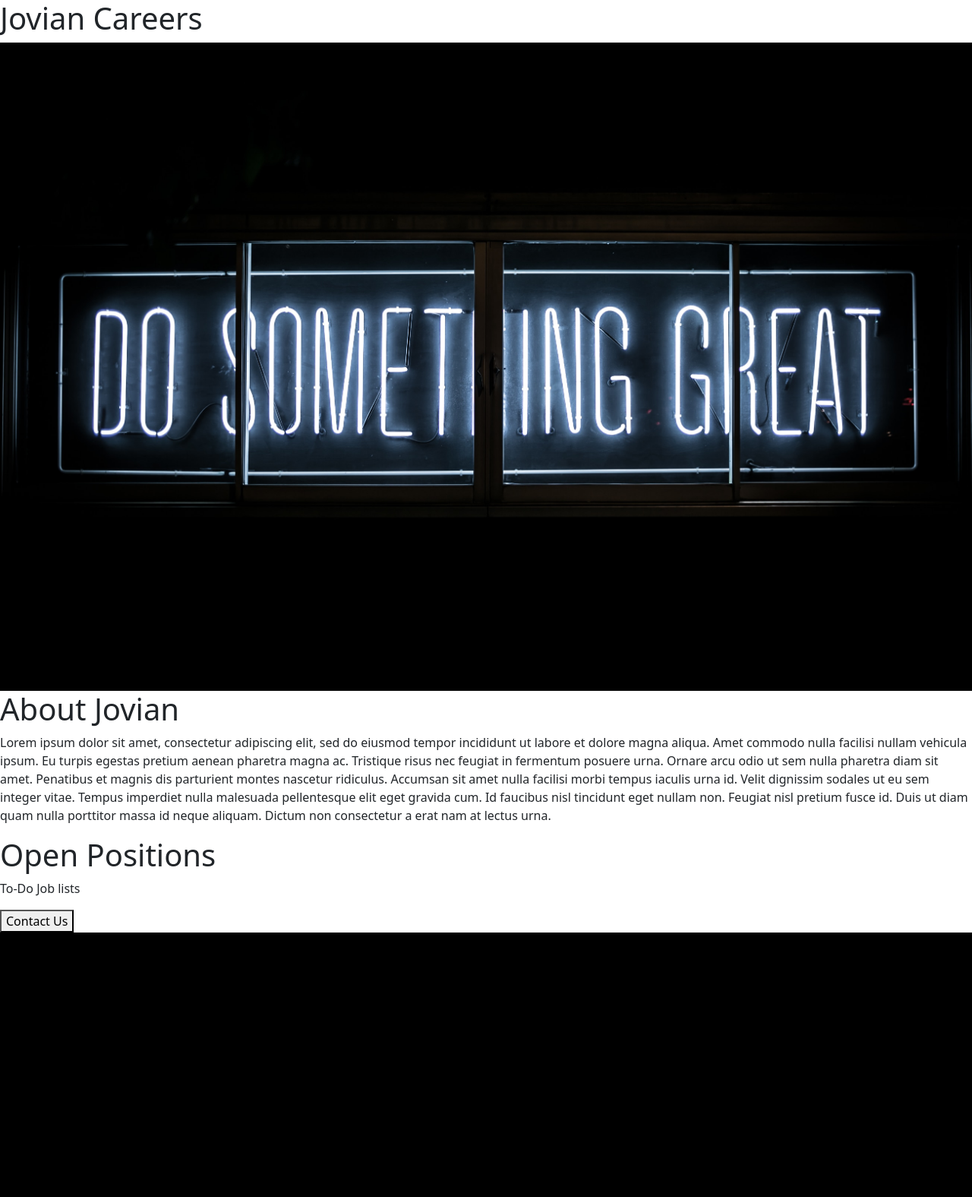
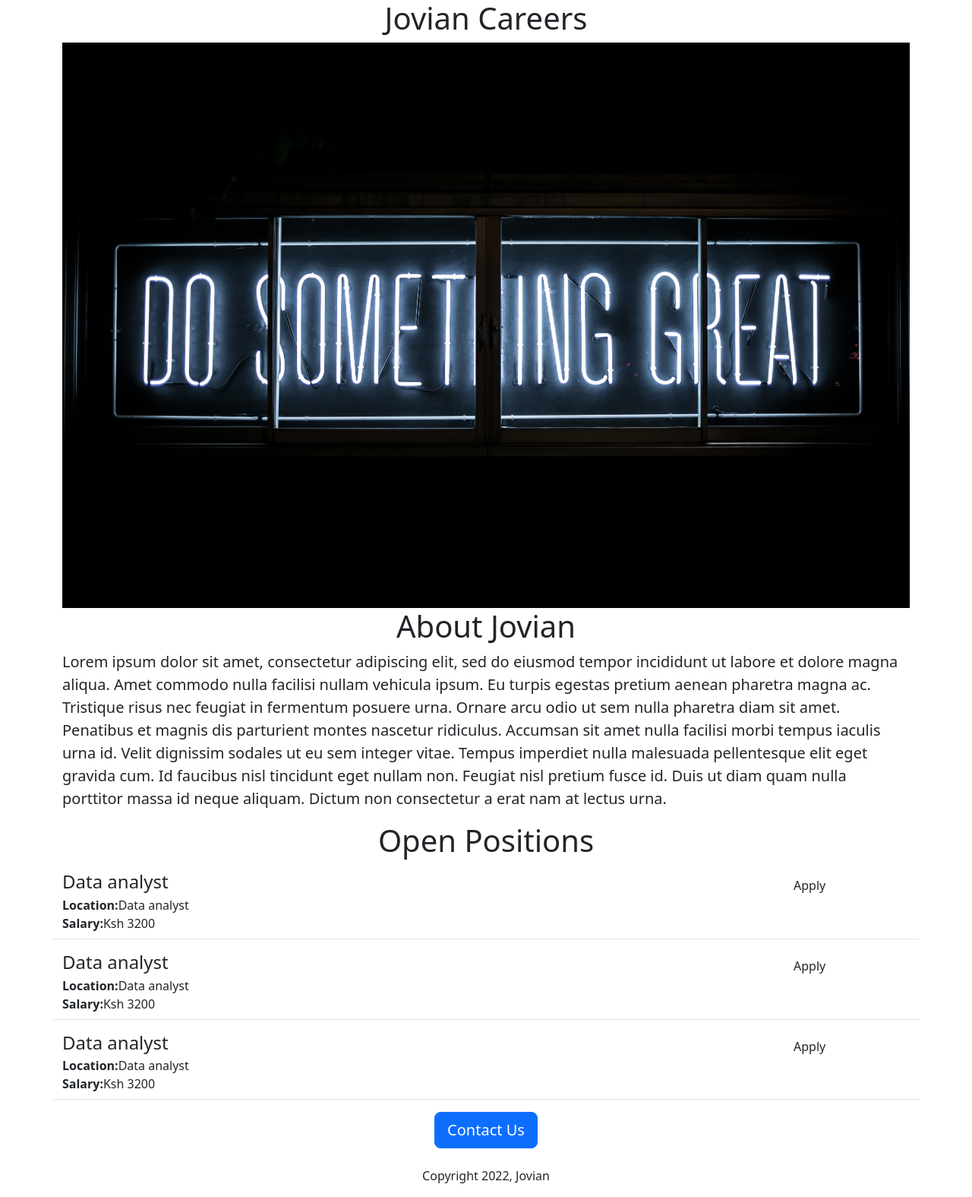
Before and after one commit to KEEPlagat/jovian-careers-v2, a Flask app: page / in a window 1280 px wide. Shown: the whole page at 76% size. Before the commit the page ends 1227 px from the top, so only its background shows below. Run offline with Flask 2, Linux system fonts and the light colour scheme.

Commit message:
Added routing and dynamic pages

```diff
--- a/main.py
+++ b/main.py
@@ -1,11 +1,33 @@
-from flask import Flask, render_template
+from flask import Flask, render_template, jsonify
 
 app = Flask(__name__)
+
+JOBS = [{
+  'id': 1,
+  'title': "Data analyst",
+  'location': "kenya",
+  'salary': "Ksh 3200"
+}, {
+  'id': 2,
+  'title': "Data analyst",
+  'location': "kenya",
+  'salary': "Ksh 3200"
+}, {
+  'id': 3,
+  'title': "Data analyst",
+  'location': "kenya",
+  'salary': "Ksh 3200"
+}]
 
 
 @app.route('/')
 def index():
-  return render_template('home.html')
+  return render_template('home.html', jobs=JOBS)
+
+
+@app.route('/api/jobs')
+def list_jobs():
+  return jsonify(JOBS)
 
 
 app.run(host='0.0.0.0', port=81, debug=True)
--- a/templates/home.html
+++ b/templates/home.html
@@ -6,17 +6,25 @@
     <link href="https://cdn.jsdelivr.net/npm/bootstrap@5.3.0-alpha3/dist/css/bootstrap.min.css" rel="stylesheet" integrity="sha384-KK94CHFLLe+nY2dmCWGMq91rCGa5gtU4mk92HdvYe+M/SXH301p5ILy+dN9+nJOZ" crossorigin="anonymous">
   </head>
   <body>
-    <div id="container">
-            <h1>Jovian Careers</h1>
+    <div class="container">
+            <h1 class="text-center">Jovian Careers</h1>
     <img class="img-fluid" id="banner"  src="https://crud.keeplagat.repl.co/static/banner.jpg">
-    <h1>About Jovian</h1>
-    <p>Lorem ipsum dolor sit amet, consectetur adipiscing elit, sed do eiusmod tempor incididunt ut labore et dolore magna aliqua. Amet commodo nulla facilisi nullam vehicula ipsum. Eu turpis egestas pretium aenean pharetra magna ac. Tristique risus nec feugiat in fermentum posuere urna. Ornare arcu odio ut sem nulla pharetra diam sit amet. Penatibus et magnis dis parturient montes nascetur ridiculus. Accumsan sit amet nulla facilisi morbi tempus iaculis urna id. Velit dignissim sodales ut eu sem integer vitae. Tempus imperdiet nulla malesuada pellentesque elit eget gravida cum. Id faucibus nisl tincidunt eget nullam non. Feugiat nisl pretium fusce id. Duis ut diam quam nulla porttitor massa id neque aliquam. Dictum non consectetur a erat nam at lectus urna.</p>
-    <h1>Open Positions</h1>
-    <p>To-Do Job lists</p>
-      <div>
-    <button>Contact Us</button>
-      </div>
-    </div>
+    <h1 class="text-center">About Jovian</h1>
+                            <p class="lead">Lorem ipsum dolor sit amet, consectetur adipiscing elit, sed do eiusmod tempor incididunt ut labore et dolore magna aliqua. Amet commodo nulla facilisi nullam vehicula ipsum. Eu turpis egestas pretium aenean pharetra magna ac. Tristique risus nec feugiat in fermentum posuere urna. Ornare arcu odio ut sem nulla pharetra diam sit amet. Penatibus et magnis dis parturient montes nascetur ridiculus. Accumsan sit amet nulla facilisi morbi tempus iaculis urna id. Velit dignissim sodales ut eu sem integer vitae. Tempus imperdiet nulla malesuada pellentesque elit eget gravida cum. Id faucibus nisl tincidunt eget nullam non. Feugiat nisl pretium fusce id. Duis ut diam quam nulla porttitor massa id neque aliquam. Dictum non consectetur a erat nam at lectus urna.</p>
+    <h1 style="margin-bottom:16px;" class="text-center">Open Positions</h1>
+   <div>
+        {% for job in jobs %}
+          {% include 'jobitem.html' %}
+        {% endfor %}
+  </div>
+  <div class="text-center">
+    <button type="button" class="btn btn-primary
+            btn-lg">Contact Us</button>
+  <p class="mt-4"> Copyright 2022, Jovian</p>
+  </div>
+
+
+ </div>
 
   </body>
 </html>
--- /dev/null
+++ b/templates/jobitem.html
@@ -0,0 +1,19 @@
+<div class="border-bottom row"                     style="margin-bottom:16px;padding-bottom:8px">
+
+          <div class="col-10">
+          <h4 style="margin-bottom:4px;">                      {{job['title']}}</h4>
+          <div>
+          <b>Location:</b>{{job['title']}}
+          </div>
+          {% if 'salary' in job %}
+          <div>
+          <b>Salary:</b>{{job['salary']}}
+          </div>
+          {% endif %}
+
+          </div>
+          <div class="col-2">
+          <button type="button"
+            class="btn btn-outline-            primary">Apply</button>
+          </div>
+        </div>
```
